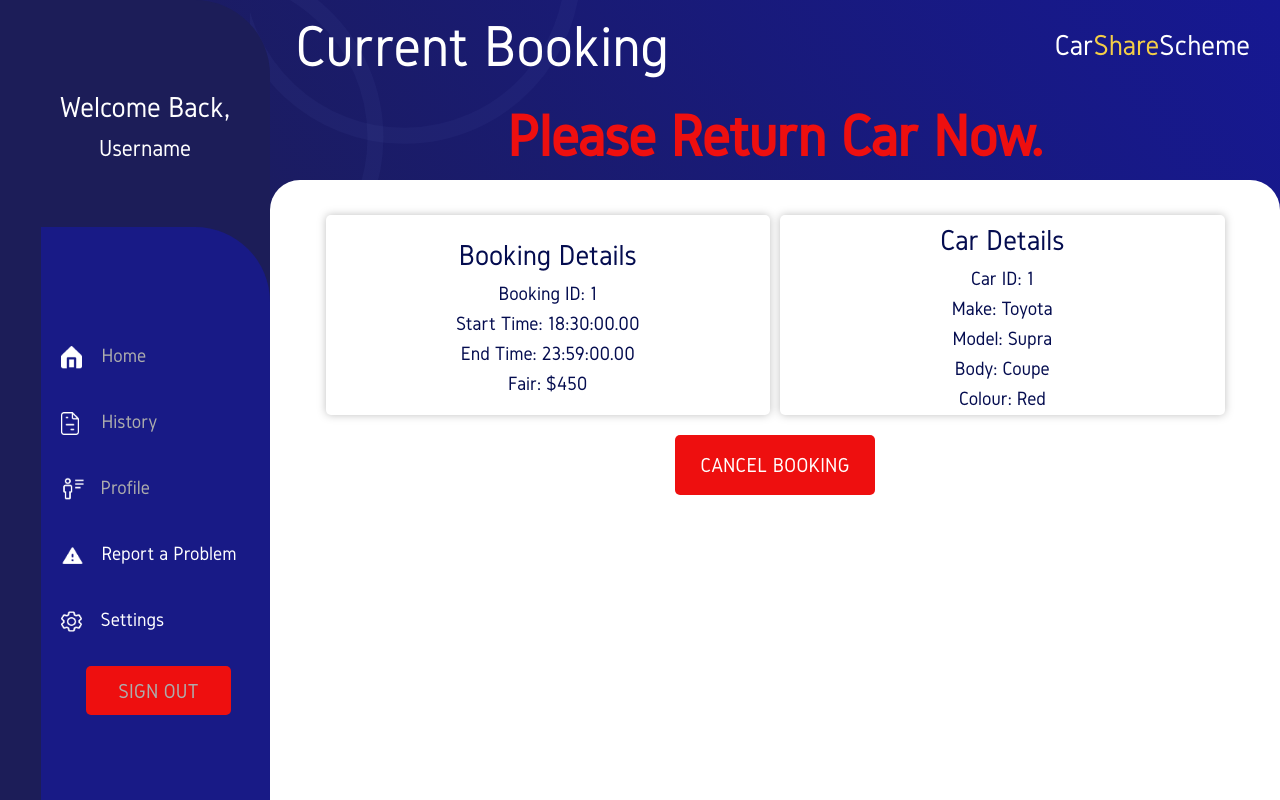
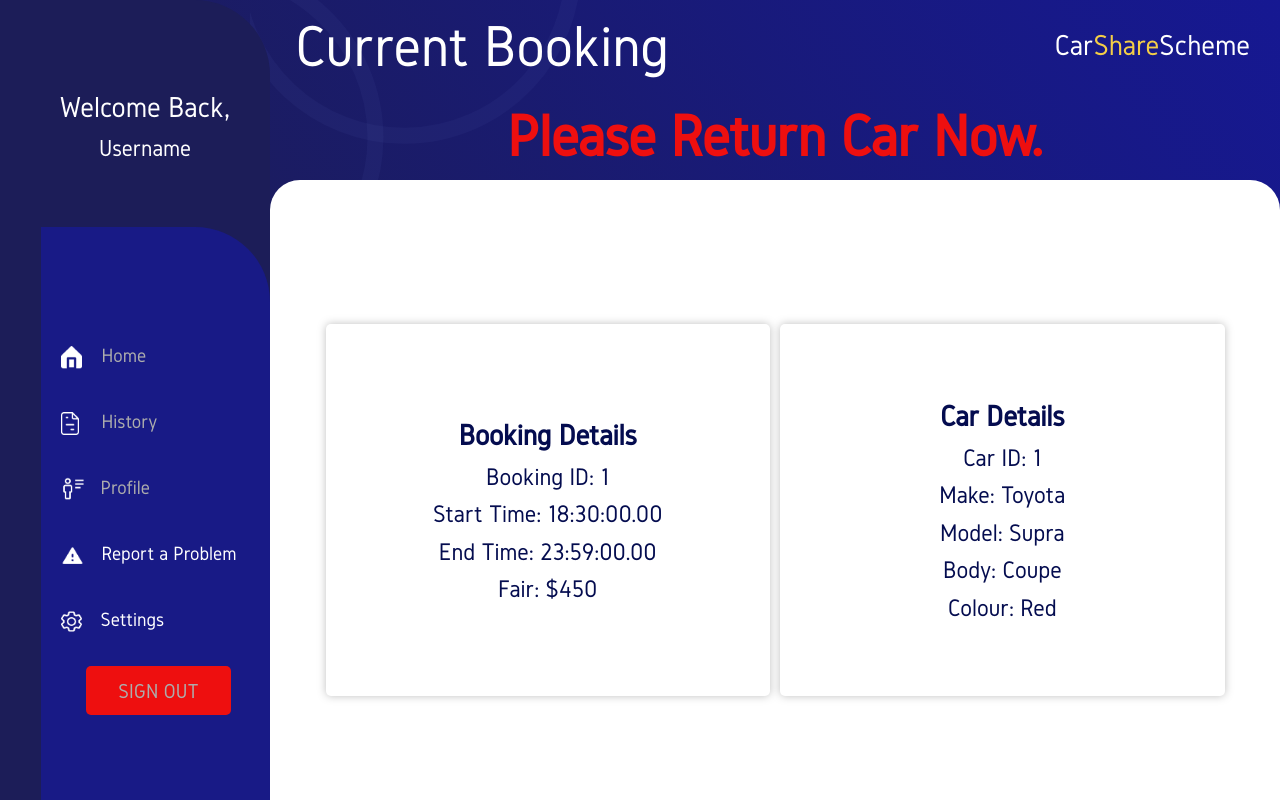
Before and after one commit to kavinrahal/PP1-MON1630-Team6, a React (Create React App) app in the folder Car_Share/ClientApp/: page /currentBooking in a window 1280 px wide. Built offline with nearby package versions, Linux system fonts and the light colour scheme.

Commit message:
Cancel booking disappear timeup

```diff
--- a/Car_Share/ClientApp/src/components/CurrentBooking.js
+++ b/Car_Share/ClientApp/src/components/CurrentBooking.js
@@ -24,8 +24,8 @@ export default function CurrentBooking(){
                 body: "Coupe",
                 colour: "Red"
             },
-            start_time: '2021-05-22T18:30:00.000+05:30',
-            end_time: '2021-05-22T23:59:00.000+05:30',
+            start_time: '2021-05-23T18:30:00.000+05:30',
+            end_time: '2021-05-23T23:59:00.000+05:30',
             price: 450,
         }
     )
@@ -77,10 +77,13 @@ export default function CurrentBooking(){
 
     const Completionist = () => <span className = "terminate">Please Return Car Now.</span>;
 
+    const [hideResults, setHideResults] = React.useState(true);
+
     const renderer = ({ hours, minutes, seconds, completed }) => {
         if (completed) {
-        // Render a complete state
-        return <Completionist />;
+            setHideResults(false);
+            // Render a complete state
+            return <Completionist />;
         } else {
         // Render a countdown
         return (
@@ -127,8 +130,8 @@ export default function CurrentBooking(){
                                 </div>
                             </div>
                             <div className = "buttonCont">
-                                    <button className = "cancelCurrentBooking hvr-sweep-to-right-red">CANCEL BOOKING</button>
-                                </div>
+                                {hideResults ? <button className = "cancelCurrentBooking hvr-sweep-to-right-red">CANCEL BOOKING</button> :  null}
+                            </div>
                         </div>
                     </div>
                 </div>
--- a/Car_Share/ClientApp/src/components/styles/CurrentBooking.css
+++ b/Car_Share/ClientApp/src/components/styles/CurrentBooking.css
@@ -93,8 +93,9 @@
     width: 100%;
     display: flex;
     flex-direction: column;
+    align-items: center;
+    justify-content: center;
     height: 100%;
-    /* background: linear-gradient(180deg, rgba(255, 255, 255, 0.5) 0%, rgba(196, 196, 196, 0)); */
     background: white;
     border-radius: 30px 30px 0px 0px;
 }
@@ -106,6 +107,7 @@
     color: #040C4F;
     margin-top: 30px;
     width: 90%;
+    height: 60%;
     justify-content: space-between;
 }
 
@@ -114,9 +116,9 @@
     flex-direction: column;
     align-items: center;
     justify-content: center;
-    height: 200px;
+    height: 100%;
     width: 50%;
-    font-size: 20px;
+    font-size: 25px;
     text-align: center;
     margin: 5px;
     border-radius: 5px;
@@ -127,6 +129,7 @@
 .bTitle, .cTitle{
     font-size: 30px;
     text-align: center;
+    font-weight: bold;
 }
 
 .buttonCont{
@@ -147,5 +150,5 @@
     border-style: none;
     transition: 0.5px;
     align-self: center;
-    margin-top: 15px;
+    margin-top: 20px;
 }
```
